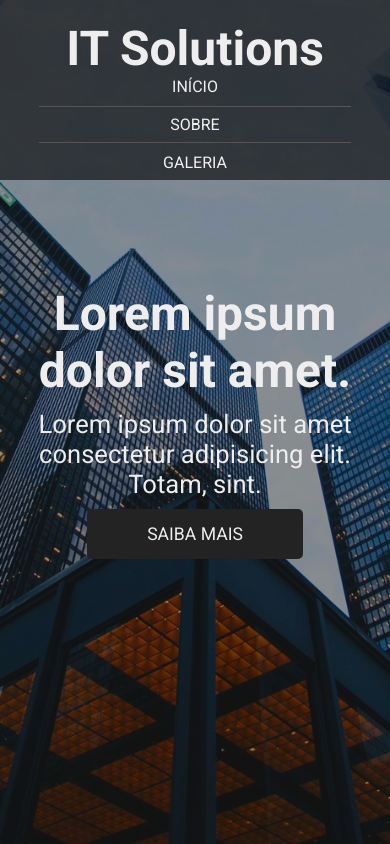
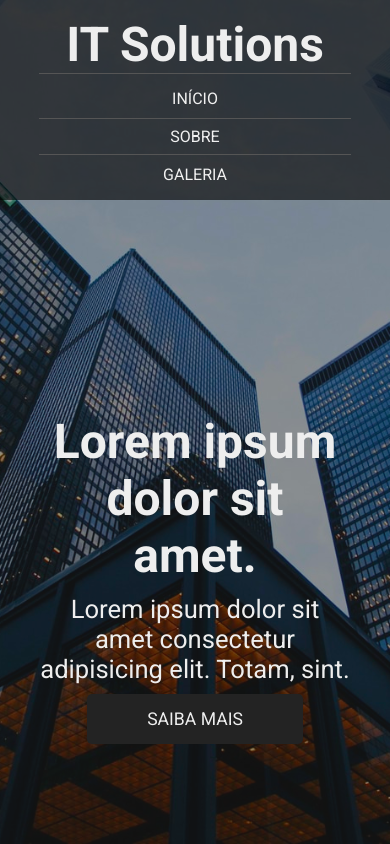
Before and after one commit to mateuscorreiaazevedo/repositore-site, a plain HTML site: page index.html in a window 390 px wide. Shown: the top 844 px of the page. Drawn offline with Linux system fonts and the light colour scheme.

Commit message:
update final-site

```diff
--- a/assets/css/mobile.css
+++ b/assets/css/mobile.css
@@ -1,12 +1,19 @@
 #navbar {
     background: rgba(0, 0, 0, 0.6);
-    height: 180px;
+    height: 200px;
     position: absolute;
 }
 
 .navbar-container {
     flex-direction: column;
+    justify-content: center;
     padding: 20px 0;
+}
+.logo{
+    border-bottom: 1px solid #555;
+    margin-bottom: 15px;
+    width: 100%;
+    text-align: center;
 }
 
 .navbar {
@@ -14,7 +21,7 @@
 }
 
 .navbar ul {
-
+    justify-content: center;
     flex-direction: column;
     text-align: center;
 }
@@ -23,6 +30,14 @@
     border-top: 1px solid #555;
     border-bottom: 1px solid #555;
     padding: 8px 0;
+}
+
+/* SHOWCASE */
+
+.showcase-container {
+    width: 80%;
+    margin: auto;
+    margin-bottom: 100px;
 }
 
 /* CLIENTS */
@@ -51,24 +66,25 @@
 
 /* PRODUCTS */
 
-.products-container{
+.products-container {
     flex-direction: column;
 }
 
 /* COMMENTS */
-.comment{
+.comment {
     flex-direction: column;
     font-size: 16px;
     align-items: flex-end;
 }
 
-.comment-image{
+.comment-image {
     margin-bottom: 10px;
     height: 50px;
 }
 
 /* GALLERY */
 
-.gallery-container{
+
+.gallery-container {
     grid-template-columns: repeat(1, 1fr);
 }
--- a/assets/css/style.css
+++ b/assets/css/style.css
@@ -258,6 +258,7 @@ body {
 /* GALLERY */
 
 #gallery {
+    background: #eee;
     width: 100%;
     margin: 0 auto;
     padding: 50px;
@@ -265,6 +266,7 @@ body {
 }
 
 .gallery-container {
+    margin-top: 20px;
     display: grid;
     grid-template-columns: repeat(3, 1fr);
     gap: 40px;
@@ -284,7 +286,7 @@ body {
 #footer {
     background: #232323;
     width: 100%;
-    padding: 40px;
+    padding: 40px 0;
     color: #eee;
     text-align: center;
     letter-spacing: 2px;
```
